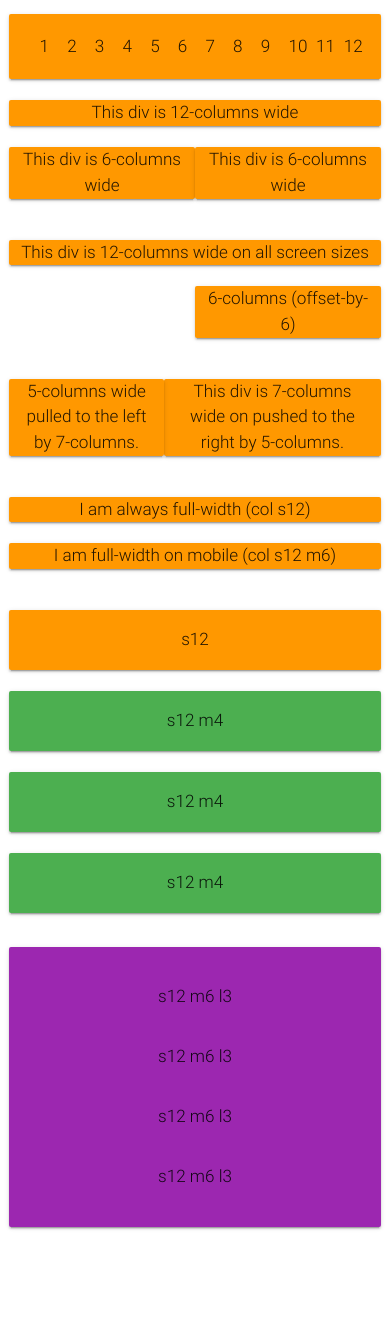
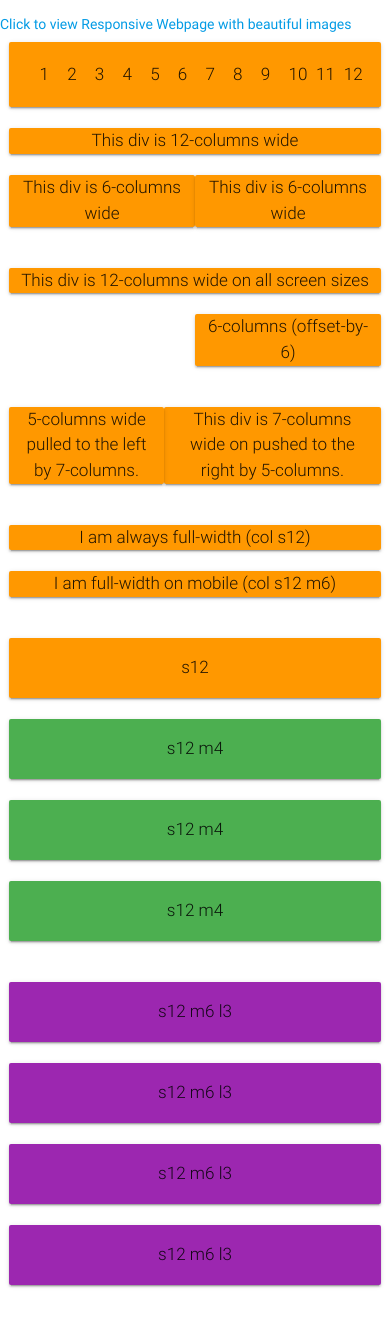
Before and after one commit to cskru/myGeekyprepWorks, a plain HTML site: page site/index.html in a window 390 px wide. Shown: the part 68-1387 px from the top of the page. Before the commit the page ends 1309 px from the top, so only its background shows below. Drawn offline with nearby package versions, Linux system fonts and the light colour scheme.

Commit message:
Adding Responsive images

```diff
--- a/site/index.html
+++ b/site/index.html
@@ -17,6 +17,7 @@
       <script type="text/javascript" src="materialize/js/materialize.min.js"></script>
 <h3>myGeekyprepTask1</h3>
 
+<a href="rsiteImages.html">Click to view Responsive Webpage with beautiful images</a>
 <div class = "flow-text center-align">
 	<div class="container ">
     <div class="row card-panel orange section">
@@ -63,11 +64,11 @@
     <div class="col s12 m4 l8 card-panel green section"><p>s12 m4</p></div>
     <div class="col s12 m4 l2 card-panel green section"><p>s12 m4</p></div>
   </div>
-  <div class="row card-panel purple section">
-    <div class="col s12 m6 l3"><p>s12 m6 l3</p></div>
-    <div class="col s12 m6 l3"><p>s12 m6 l3</p></div>
-    <div class="col s12 m6 l3"><p>s12 m6 l3</p></div>
-    <div class="col s12 m6 l3"><p>s12 m6 l3</p></div>
+  <div class="row">
+    <div class="col s12 m6 l3 card-panel purple"><p>s12 m6 l3</p></div>
+    <div class="col s12 m6 l3 card-panel purple"><p>s12 m6 l3</p></div>
+    <div class="col s12 m6 l3 card-panel purple"><p>s12 m6 l3</p></div>
+    <div class="col s12 m6 l3 card-panel purple"><p>s12 m6 l3</p></div>
   </div>
 
 
```
Also changed, not shown: site/rsiteImages.html (added, +40 -0 lines), site/images/1/largeImg1.jpg (added), site/images/2/largeImg2.jpg (added), site/images/2/largeImg2_1200.jpg (added), site/images/3/largeImg3.jpg (added), site/images/3/largeImg3_1200.jpg (added), site/images/4/largeImg4.jpg (added), site/images/4/largeImg4_1024.jpg (added), site/images/4/largeImg4_1200.jpg (added), site/images/4/largeImg4_320.jpg (added), site/images/4/largeImg4_500.jpg (added), site/images/4/largeImg4_800.jpg (added), 1 other file.
